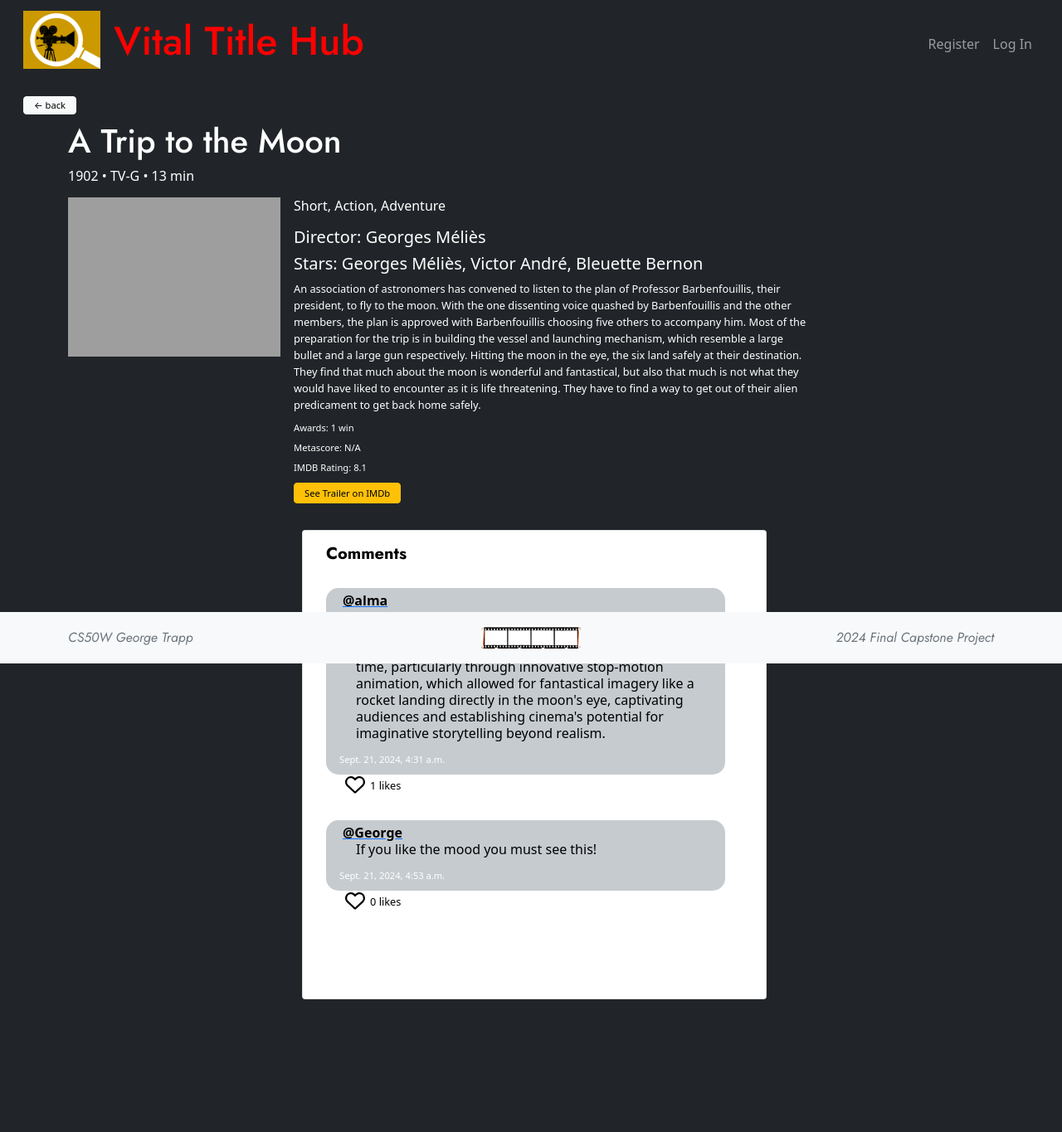
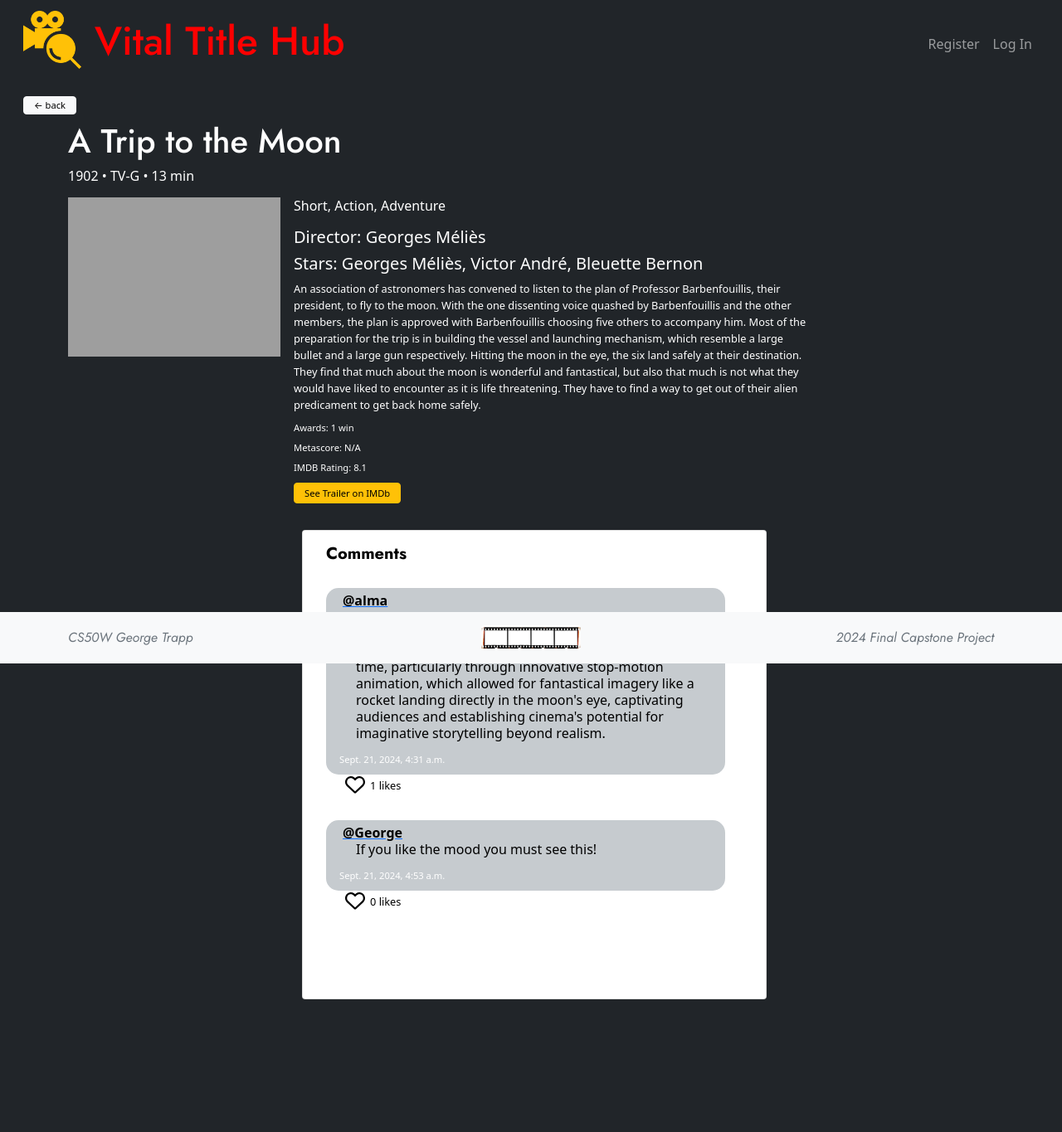
Before and after one commit to gtrapp/filmhub, a Django app: a page that uses movies/templates/movies/layout.html in a window 1280 px wide. Shown: the whole page at 83% size. Run offline with Django 4.2, Linux system fonts and the light colour scheme; data comes from the database, SQL or seed files in the repository; both versions use the stored data as it was after the commit; data that the repository does not hold is empty; some libraries are stand-ins or nearby versions; grey boxes are pictures that could not be loaded.

Commit message:
favicon logomark; Readme

```diff
--- a/movies/templates/movies/layout.html
+++ b/movies/templates/movies/layout.html
@@ -36,7 +36,7 @@
 
   <nav class="navbar navbar-expand-md navbar-dark bg-dark">
     <div class="container-fluid">
-      <a class="navbar-brand abs" href="{% url 'index' %}"><img src="{% static 'movies/media/film-camera.png' %}" alt=""
+      <a class="navbar-brand abs" href="{% url 'index' %}"><img src="{% static 'movies/media/search-film.png' %}" alt=""
           height="70"></a>
 
         <button class="navbar-toggler ms-auto" type="button" data-bs-toggle="collapse" data-bs-target="#collapseNavbar">
```
Also changed, not shown: README.md, db.sqlite3, movies/static/movies/media/search-film.png (added).
